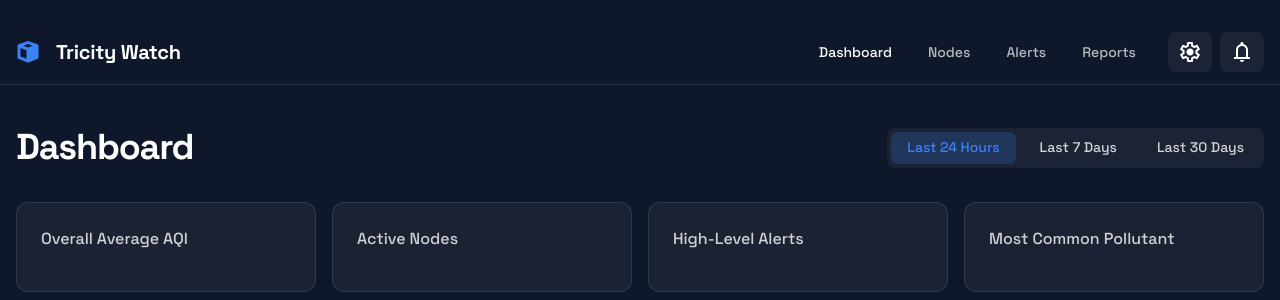
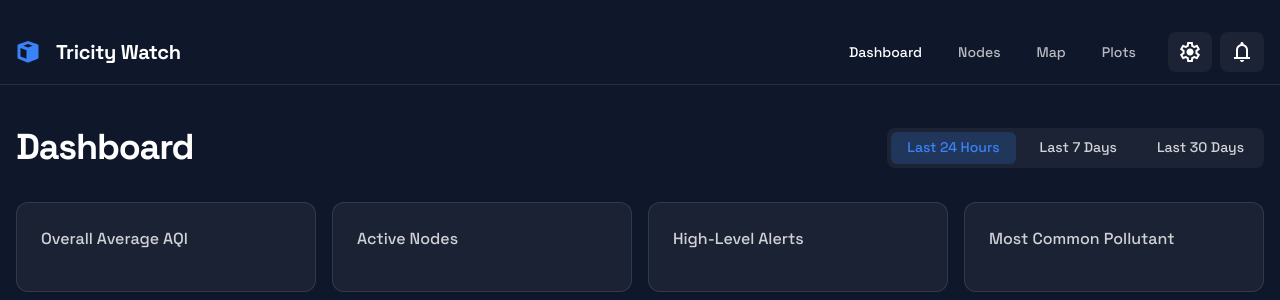
Before and after one commit to S-rg/chandigarh-aqi-mapping, a Flask app: template webapp/templates/index.html in a window 1280 px wide. Shown: the top 300 px of the page. Run offline with Flask 3, Linux system fonts and the light colour scheme; the template is opened without the code that fills it, so the values that code supplies are empty; some libraries are stand-ins or nearby versions.

Commit message:
Changing urls

```diff
--- a/webapp/templates/index.html
+++ b/webapp/templates/index.html
@@ -60,9 +60,9 @@
                             <div class="flex flex-1 justify-end gap-8">
                                 <div class="hidden lg:flex items-center gap-9">
                                     <a class="text-white text-sm font-medium leading-normal hover:text-primary" href="#">Dashboard</a>
-                                    <a class="text-white/70 text-sm font-medium leading-normal hover:text-primary" href="#">Nodes</a>
-                                    <a class="text-white/70 text-sm font-medium leading-normal hover:text-primary" href="#">Alerts</a>
-                                    <a class="text-white/70 text-sm font-medium leading-normal hover:text-primary" href="#">Reports</a>
+                                    <a class="text-white/70 text-sm font-medium leading-normal hover:text-primary" href="/node/A01">Nodes</a>
+                                    <a class="text-white/70 text-sm font-medium leading-normal hover:text-primary" href="/map/india">Map</a>
+                                    <a class="text-white/70 text-sm font-medium leading-normal hover:text-primary" href="/plot/A01">Plots</a>
                                 </div>
                                 <div class="flex gap-2">
                                     <button class="flex max-w-[480px] cursor-pointer items-center justify-center overflow-hidden rounded-lg h-10 bg-white/5 text-white gap-2 text-sm font-bold leading-normal tracking-[0.015em] min-w-0 px-2.5 hover:bg-white/10">
```
